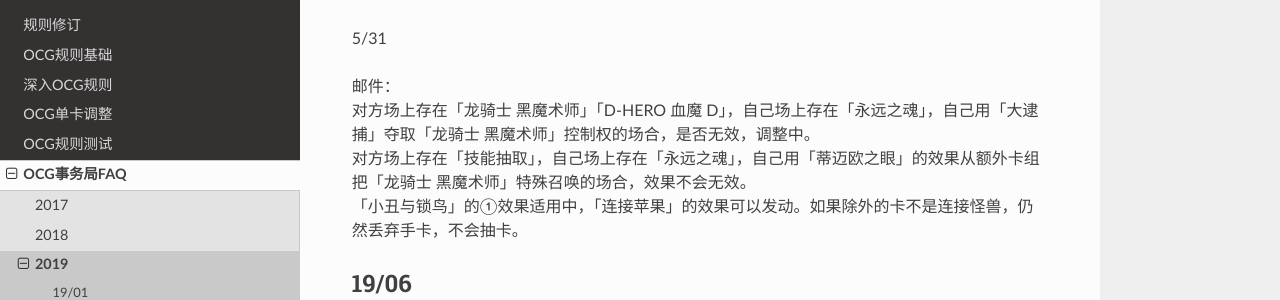
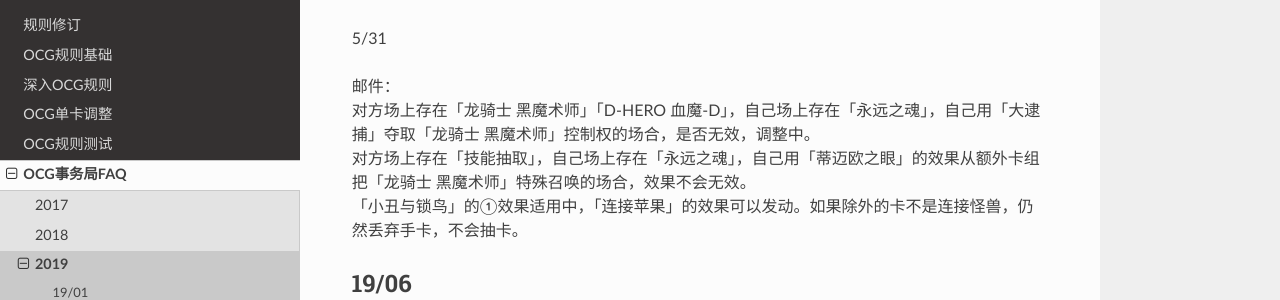
Before and after one commit to lucays/OCG-Rule-documentation, a Sphinx documentation site: the page built from docs/c06/2019.rst, in a window 1280 px wide and 900 px high, scrolled down 31395 px. Shown: the part 157-457 px from the top of the window. Built offline with Sphinx 7.4.7 and the Read the Docs theme 2.0.0, drawn with Linux system fonts in a browser that asks for light colours; comment, search, counter and statistics services are not loaded; some of the changed text lies outside the part shown.

Commit message:
卡名修正和补充faq

```diff
--- a/docs/c02/怪兽的效果分类.rst
+++ b/docs/c02/怪兽的效果分类.rst
@@ -151,7 +151,7 @@
 | 「技能抽取」的①效果适用中，召唤「隐藏的机壳杀手 物质主义」的场合，效果被无效。\ `17/3/24 <https://www.db.yugioh-card.com/yugiohdb/faq_search.action?ope=5&fid=13395>`__
 | 回合玩家用「星态龙」攻击装备了「重力炮」的怪兽时，无效和不受影响是同一优先级的永续效果，结果回合玩家的效果先适用，「星态龙」不受「重力炮」的效果影响，不会被无效。
 | 对方场上存在「破戒蛮龙-破坏龙」「龙破坏之剑士-破坏剑士」，在对方回合发动「奇妙XYZ」把「DDD 双晓王 末法神」攻击表示X召唤时，先把对方场上的卡无效，不会变成守备表示。
-| 对方场上存在2只「D-HERO 血魔 D」，发动「精神操作」得到1只控制权时，由于另1只的效果已经适用了，后得到的这只被无效。\ `17/3/24 <https://www.db.yugioh-card.com/yugiohdb/faq_search.action?ope=5&fid=9049>`__
+| 对方场上存在2只「D-HERO 血魔-D」，发动「精神操作」得到1只控制权时，由于另1只的效果已经适用了，后得到的这只被无效。\ `17/3/24 <https://www.db.yugioh-card.com/yugiohdb/faq_search.action?ope=5&fid=9049>`__
 | 「魔兽犀战士」存在时，特殊召唤「彼岸」怪兽的场合，不会被自身效果破坏。\ `17/3/24 <https://www.db.yugioh-card.com/yugiohdb/faq_search.action?ope=5&fid=9054>`__
 
 .. attention:: 虽然上面用了「技能抽取」等不入连锁的魔法·陷阱卡的效果举例，这些本身并不是永续效果，只有怪兽效果才有分类。
--- a/docs/c03/战斗阶段流程.rst
+++ b/docs/c03/战斗阶段流程.rst
@@ -469,7 +469,7 @@
    | 这2种效果都存在的状况，『这张卡被破坏的场合，作为代替』的效果不适用。
    | 例：
    | 「冥界的魔王 哈·迪斯」攻击「杂草」，先代替破坏，结果没有被战斗破坏。
-   | 「超雷龙-雷龙」和相同攻击力的「灵灭术师 海空」「D-HERO 血魔 D」战斗，互相都被战斗破坏的状况，不能除外墓地怪兽代替自身的破坏。
+   | 「超雷龙-雷龙」和相同攻击力的「灵灭术师 海空」「D-HERO 血魔-D」战斗，互相都被战斗破坏的状况，不能除外墓地怪兽代替自身的破坏。
    | 「娱乐法师 秋千魔术家」被攻击力3000的「秘术眼灵摆龙」战斗破坏时，先计算战斗伤害，为500，此时永续效果仍适用中，不受这次战斗伤害。伤害结算之后，「娱乐法师 秋千魔术家」才确定被战斗破坏。\ `17/3/24 <https://www.db.yugioh-card.com/yugiohdb/faq_search.action?ope=5&fid=15374&keyword=&tag=-1>`__
 
 -  | 记述『战斗破坏...怪兽』诱发的效果在这个时点判断是否满足条件，满足条件的场合在伤害步骤结束时发动。
--- a/docs/c06/2019.rst
+++ b/docs/c06/2019.rst
@@ -863,7 +863,7 @@
 5/31
 
 | 邮件：
-| 对方场上存在「龙骑士 黑魔术师」「D-HERO 血魔 D」，自己场上存在「永远之魂」，自己用「大逮捕」夺取「龙骑士 黑魔术师」控制权的场合，是否无效，调整中。
+| 对方场上存在「龙骑士 黑魔术师」「D-HERO 血魔-D」，自己场上存在「永远之魂」，自己用「大逮捕」夺取「龙骑士 黑魔术师」控制权的场合，是否无效，调整中。
 | 对方场上存在「技能抽取」，自己场上存在「永远之魂」，自己用「蒂迈欧之眼」的效果从额外卡组把「龙骑士 黑魔术师」特殊召唤的场合，效果不会无效。
 | 「小丑与锁鸟」的①效果适用中，「连接苹果」的效果可以发动。如果除外的卡不是连接怪兽，仍然丢弃手卡，不会抽卡。
 
@@ -1311,7 +1311,7 @@
 | 自己把X怪兽X召唤之际，对方发动「雷王」，自己连锁发动「龙星的极致」的②效果，对方连锁发动「霞之谷的巨神鸟」的效果，自己连锁发动「呼唤虚无的咒文」的状况，处理完连锁的时点先「龙星的极致」的②效果进行S召唤成功，再最初的X召唤成功，不是同时进行，不能对这次S召唤发动「升天的黑角笛」。
 | 战斗阶段开始时不入连锁适用的、或者按照战斗阶段开始时的状况判断条件的「蔷薇藤蔓」「图拉丁」等效果，是在刚进入战斗阶段的时点判断，还是整个战斗阶段开始步骤内判断，调整中。
 | 「连锁素材」的效果适用中，也能对「速射扳机」连锁发动「反大革命」。
-| 「超雷龙-雷龙」和相同攻击力的「灵灭术师 海空」「D-HERO 血魔 D」战斗，互相都被战斗破坏的状况，不能除外墓地怪兽代替自身的破坏。
+| 「超雷龙-雷龙」和相同攻击力的「灵灭术师 海空」「D-HERO 血魔-D」战斗，互相都被战斗破坏的状况，不能除外墓地怪兽代替自身的破坏。
 
 | 裁定变更：
 | S怪兽被一时除外后，不能对其发动「同调合击」。
```
Also changed, not shown: docs/c03/诱发类效果.rst (+9 -2 lines).
